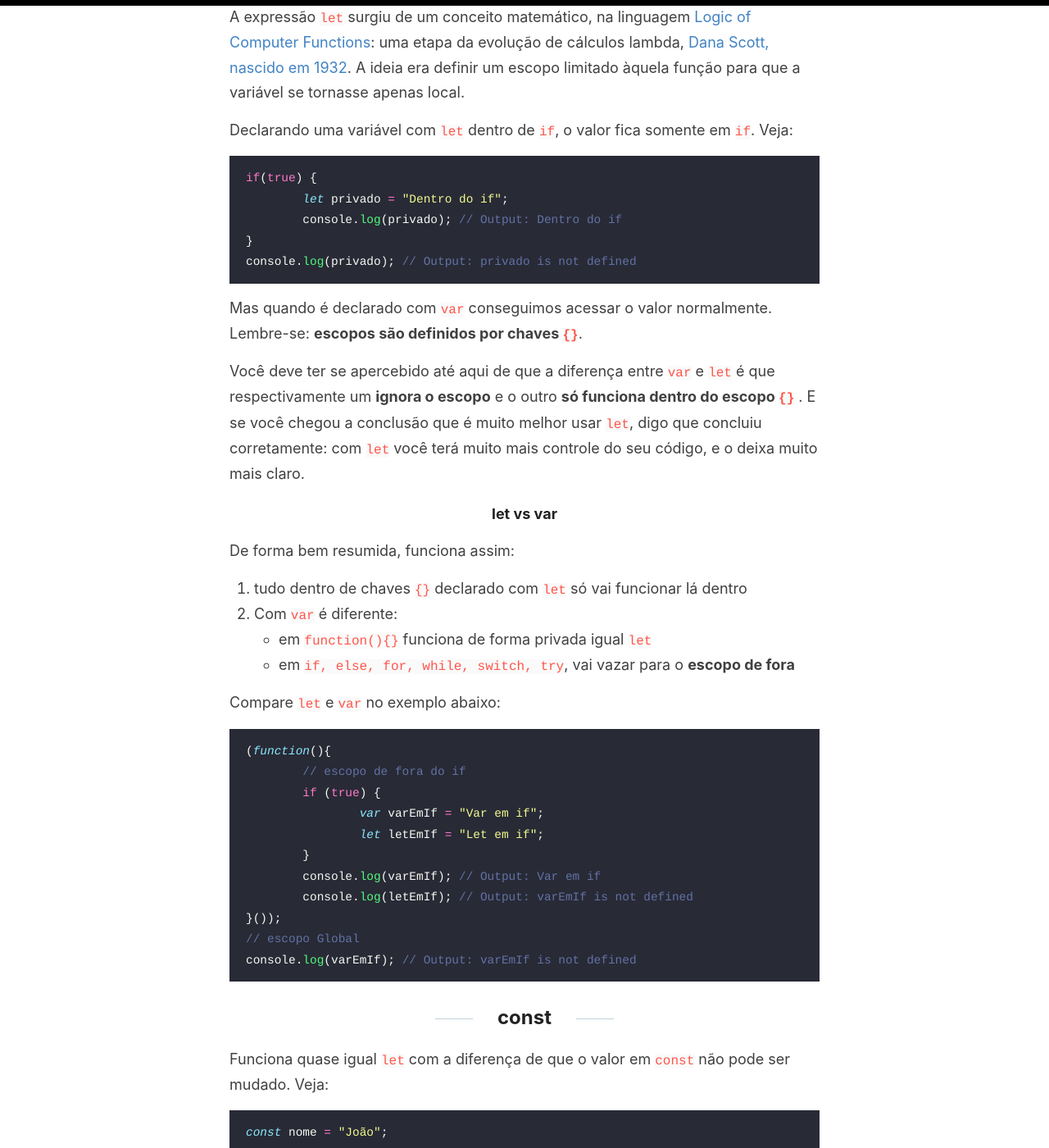
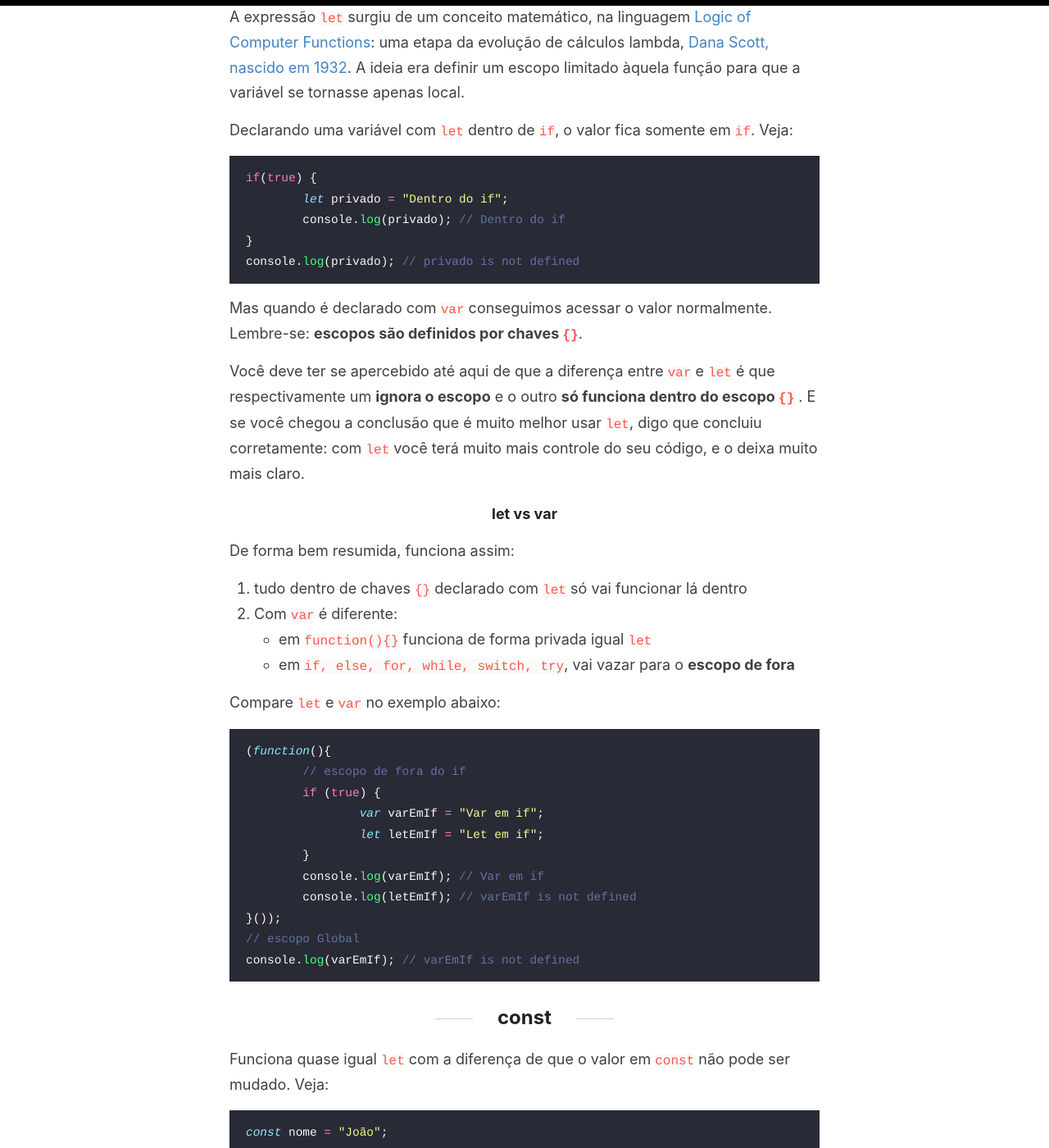
Before and after one commit to mrgenesis/mrgenesis, a Jekyll site: the page built from _posts/2020-04-19-Domine-Tudo-Sobre-var-let-e-const.md, in a window 1280 px wide and 1400 px high, scrolled down 2551 px. Shown: the whole window at 82% size. Built offline with Jekyll 4.4.1, drawn with Linux system fonts in a browser that asks for light colours; comment, search, counter and statistics services are not loaded; some of the changed text lies outside the part shown.

Commit message:
_posts/2020-04-19-Domine-Tudo-Sobre-var-let-e-const.md updated from https://stackedit.io/

````diff
--- a/_posts/2020-04-19-Domine-Tudo-Sobre-var-let-e-const.md
+++ b/_posts/2020-04-19-Domine-Tudo-Sobre-var-let-e-const.md
@@ -48,12 +48,12 @@ Seu comportamento pode ser imprevisível. Por exemplo, é bem ruim quando temos
 for (var i = 0; i < 5; i++) {
 	// codes
 }
-console.log(i); // Output: 4
+console.log(i); // 4
 
 if(true) {
 	var varialvel = "Dentro do if";
 }
-console.log(varialvel); // Output: Dentro do if
+console.log(varialvel); // Dentro do if
 ```
 Note no exemplo acima que após executar o `for` e `if`, teremos `i` e `variavel` disponíveis no escopo global. O `var` somente se mantem dentro do escopo de funções.
 
@@ -70,9 +70,9 @@ Declarando uma variável com `let` dentro de `if`, o valor fica somente em `if`.
 ```js
 if(true) {
 	let privado = "Dentro do if";
-	console.log(privado); // Output: Dentro do if
+	console.log(privado); // Dentro do if
 }
-console.log(privado); // Output: privado is not defined
+console.log(privado); // privado is not defined
 ```
 Mas quando é declarado com `var` conseguimos acessar o valor normalmente.
 Lembre-se: **escopos são definidos por chaves `{}`**.
@@ -96,11 +96,11 @@ Compare `let` e `var` no exemplo abaixo:
 		var varEmIf = "Var em if";
 		let letEmIf = "Let em if";
 	}
-	console.log(varEmIf); // Output: Var em if
-	console.log(letEmIf); // Output: varEmIf is not defined
+	console.log(varEmIf); // Var em if
+	console.log(letEmIf); // varEmIf is not defined
 }());
 // escopo Global
-console.log(varEmIf); // Output: varEmIf is not defined
+console.log(varEmIf); // varEmIf is not defined
 ```
 
 ## const
````
Also changed, not shown: other parts of _posts/2020-04-19-Domine-Tudo-Sobre-var-let-e-const.md (+2 -2 lines).
